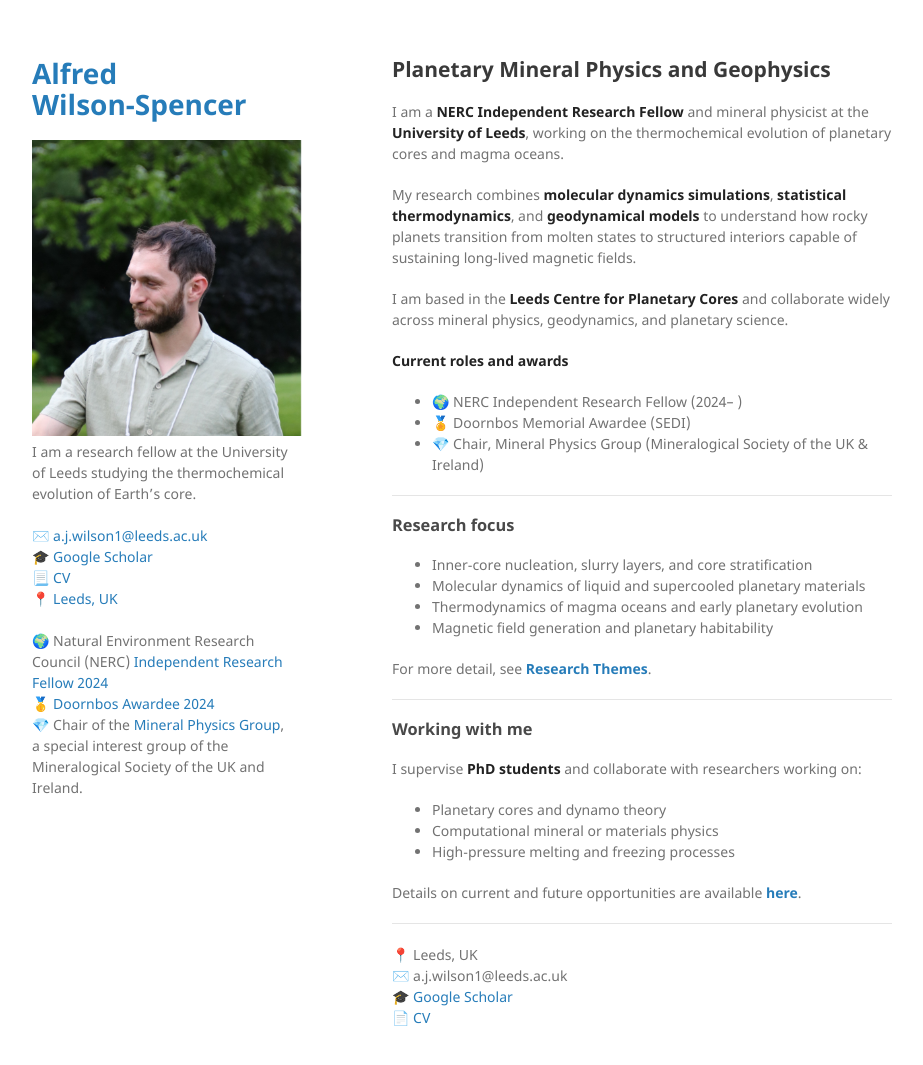
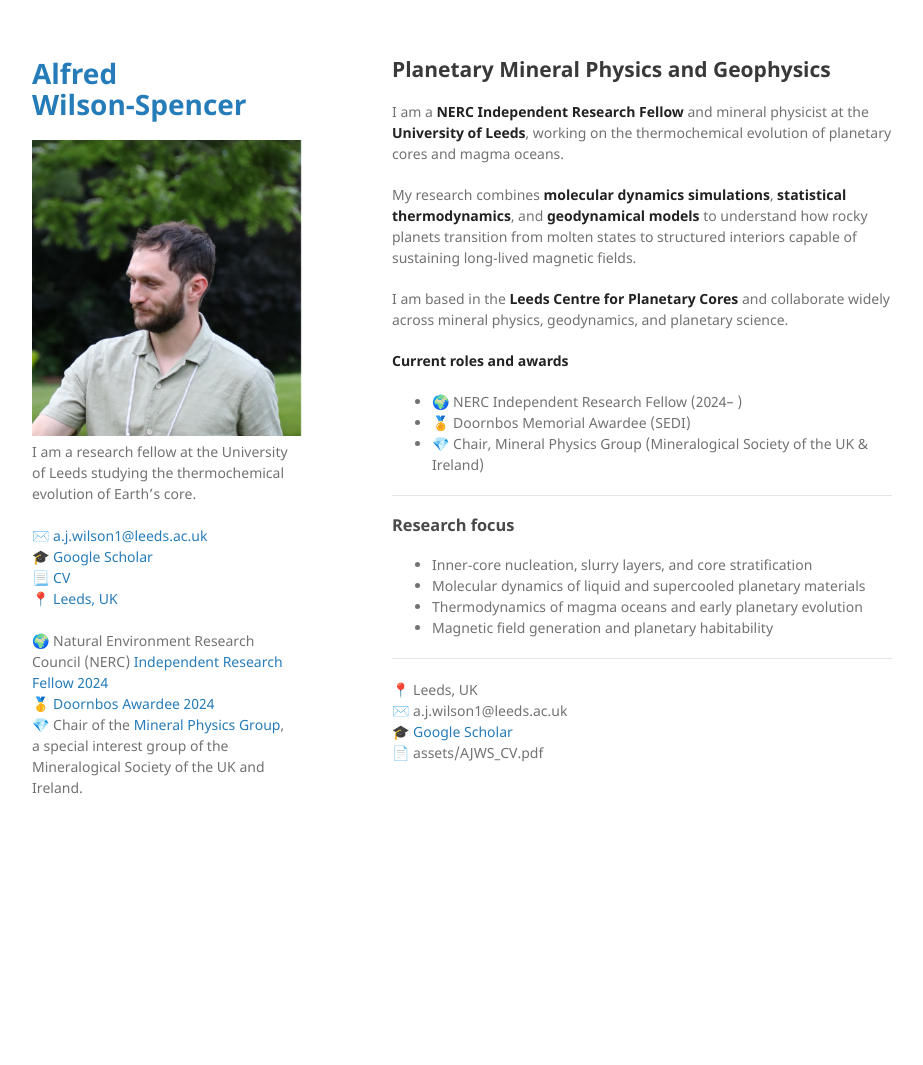
Before and after one commit to Fwilson93/Portfolio, a Jekyll site: the page built from index.md, in a window 1280 px wide and 1098 px high. Shown: the top 1065 px of the window, without its empty margins (178-1101 px from the left). Built offline with Jekyll 4.4.1, drawn with Linux system fonts in a browser that asks for light colours.

Commit message:
Update index.md

```diff
--- a/index.md
+++ b/index.md
@@ -25,22 +26,9 @@ I am based in the **Leeds Centre for Planetary Cores** and collaborate widely ac
 - Thermodynamics of magma oceans and early planetary evolution
 - Magnetic field generation and planetary habitability
 
-For more detail, see **[Research Themes](research-themes.html)**.
-
----
-
-### Working with me
-
-I supervise **PhD students** and collaborate with researchers working on:
-- Planetary cores and dynamo theory
-- Computational mineral or materials physics
-- High‑pressure melting and freezing processes
-
-Details on current and future opportunities are available **[here](opportunities.html)**.
-
 ---
 
 📍 Leeds, UK
 ✉️ a.j.wilson1@leeds.ac.uk
 🎓 [Google Scholar](https://scholar.google.com/citations?user=POyerY0AAAAJ&hl=en)
-📄 [CV](assets/AJWS_CV.pdf)
+📄 assets/AJWS_CV.pdf
```
Also changed, not shown: other parts of index.md (+2 -1 lines).
